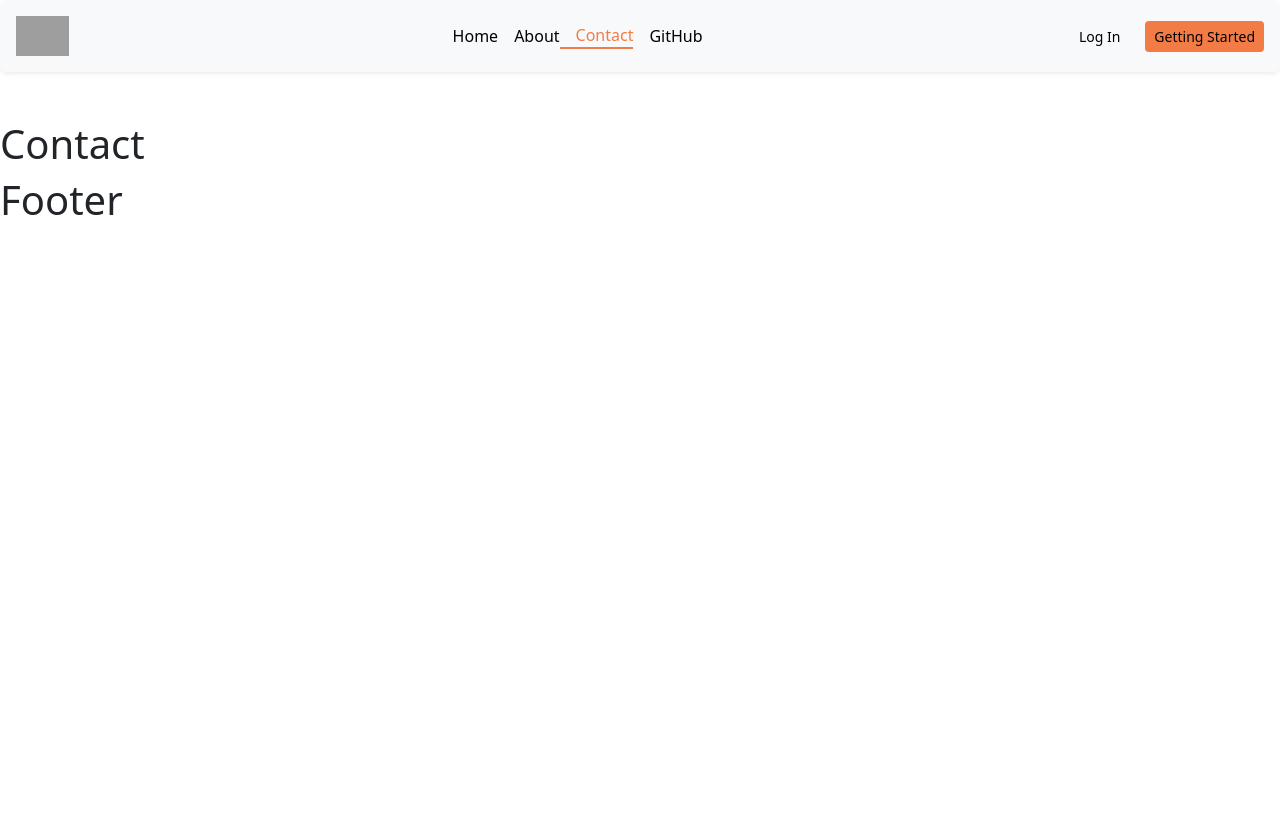
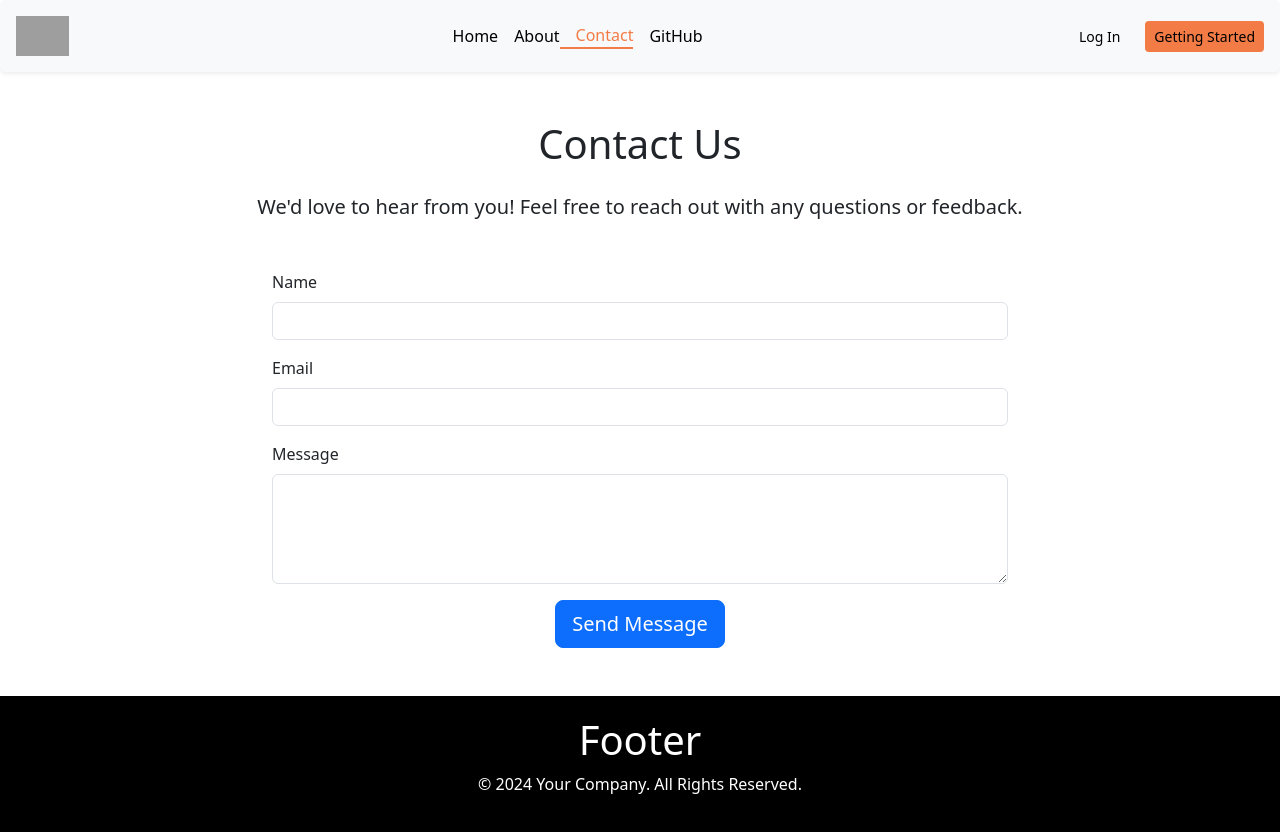
Before and after one commit to RutwikRMC/ReactRouting, a React (Vite) app: page /contact in a window 1280 px wide. Before the commit the page ends 800 px from the top, so only its background shows below. Built offline with nearby package versions, Linux system fonts and the light colour scheme; grey boxes are pictures that could not be loaded.

Commit message:
Added code for Home,About and contact page

```diff
--- a/src/App.jsx
+++ b/src/App.jsx
@@ -16,7 +16,7 @@ function App() {
         <Route path="/home" element={<Home />} />
         <Route path="/about" element={<About />} />
         <Route path="/contact" element={<Contact />} />
-        <Route path="/github" element={<GitHub />} /> {/* Fixed closing tag */}
+        <Route path="/github" element={<GitHub />} />
       </Routes>
       <Footer /> {/* Moved Footer inside Router */}
     </Router>
--- a/src/components/About/About.jsx
+++ b/src/components/About/About.jsx
@@ -2,9 +2,62 @@ import React from "react";
 
 function About() {
   return (
-    <div>
-      <h1>About Page</h1>
-      <p>This is the About page.</p>
+    <div className="container my-5">
+      <h1 className="display-4 fw-bold text-center mb-4">About Us</h1>
+
+      {/* Introduction Section */}
+      <section className="mb-5">
+        <p className="lead text-center">
+          Welcome to our store! We are passionate about delivering the best fashion to you.
+        </p>
+      </section>
+
+      {/* Our Story Section */}
+      <section className="row mb-5">
+        <div className="col-md-6">
+          <h2 className="h3">Our Story</h2>
+          <p>
+            Founded in 2020, our brand is committed to bringing the latest trends in fashion to
+            your doorstep. We started as a small boutique and have grown into an online store
+            catering to fashion lovers worldwide.
+          </p>
+        </div>
+        <div className="col-md-6">
+          <img
+            src="https://images.unsplash.com/photo-1529070538774-1843cb3265df?crop=entropy&cs=tinysrgb&fit=max&fm=jpg&ixid=MnwzNjUyOXwwfDF8c2VhcmNofDJ8fGZhY3Rpb258ZW58MHx8fHwxNjcxMzg0Mjg3&ixlib=rb-4.0.3&q=80&w=600"
+            alt="Our Story"
+            className="img-fluid rounded shadow-lg"
+          />
+        </div>
+      </section>
+
+      {/* Mission Section */}
+      <section className="row mb-5">
+        <div className="col-md-6">
+          <img
+            src="https://www.shutterstock.com/shutterstock/photos/2276750979/display_1500/stock-photo-mission-team-building-or-hands-of-business-people-with-goals-support-or-motivation-for-success-or-2276750979.jpg"
+            alt="Our Mission"
+            className="img-fluid rounded shadow-lg"
+          />
+        </div>
+        <div className="col-md-6">
+          <h2 className="h3">Our Mission</h2>
+          <p>
+            Our mission is simple: to provide high-quality, stylish clothing that doesn't break
+            the bank. We believe fashion should be accessible to everyone, and we strive to
+            deliver the best value to our customers through quality products and exceptional service.
+          </p>
+        </div>
+      </section>
+
+      {/* Vision Section */}
+      <section className="text-center bg-light py-5 rounded shadow-lg">
+        <h2 className="h3 mb-4">Our Vision</h2>
+        <p className="lead">
+          We aim to be a global leader in the fashion industry, setting trends and inspiring
+          confidence in our customers through innovation and creativity.
+        </p>
+      </section>
     </div>
   );
 }
--- a/src/components/Contact/Contact.jsx
+++ b/src/components/Contact/Contact.jsx
@@ -1,11 +1,82 @@
-import React from "react";
+import React, { useState } from "react";
 
-function Contact(){
-    return(
-        <div>
-            <h1>Contact</h1>
+function Contact() {
+  const [formData, setFormData] = useState({
+    name: "",
+    email: "",
+    message: ""
+  });
+
+  const handleChange = (e) => {
+    const { name, value } = e.target;
+    setFormData({ ...formData, [name]: value });
+  };
+
+  const handleSubmit = (e) => {
+    e.preventDefault();
+    // Handle form submission (e.g., send the data to an API)
+    console.log(formData);
+    alert("Thank you for contacting us!");
+  };
+
+  return (
+    <div className="container my-5">
+      <h1 className="text-center mb-4">Contact Us</h1>
+      <p className="text-center lead mb-5">We'd love to hear from you! Feel free to reach out with any questions or feedback.</p>
+
+      <div className="row justify-content-center">
+        <div className="col-md-8">
+          <form onSubmit={handleSubmit}>
+            {/* Name */}
+            <div className="mb-3">
+              <label htmlFor="name" className="form-label">Name</label>
+              <input
+                type="text"
+                className="form-control"
+                id="name"
+                name="name"
+                value={formData.name}
+                onChange={handleChange}
+                required
+              />
+            </div>
+
+            {/* Email */}
+            <div className="mb-3">
+              <label htmlFor="email" className="form-label">Email</label>
+              <input
+                type="email"
+                className="form-control"
+                id="email"
+                name="email"
+                value={formData.email}
+                onChange={handleChange}
+                required
+              />
+            </div>
+
+            {/* Message */}
+            <div className="mb-3">
+              <label htmlFor="message" className="form-label">Message</label>
+              <textarea
+                className="form-control"
+                id="message"
+                name="message"
+                rows="4"
+                value={formData.message}
+                onChange={handleChange}
+                required
+              ></textarea>
+            </div>
+
+            <div className="text-center">
+              <button type="submit" className="btn btn-primary btn-lg">Send Message</button>
+            </div>
+          </form>
         </div>
-    );
+      </div>
+    </div>
+  );
 }
 
 export default Contact;
--- a/src/components/Footer/Footer.jsx
+++ b/src/components/Footer/Footer.jsx
@@ -1,9 +1,14 @@
-import React from "react"
-function Footer(){
-    return(
-        <div>
-            <h1>Footer</h1>
-        </div>
-    )
+import React from "react";
+
+function Footer() {
+  return (
+    <footer style={{ backgroundColor: "#000", color: "#fff", padding: "20px 0" }}>
+      <div className="container text-center">
+        <h1>Footer</h1>
+        <p>&copy; {new Date().getFullYear()} Your Company. All Rights Reserved.</p>
+      </div>
+    </footer>
+  );
 }
+
 export default Footer;
--- a/src/components/Home/Home.jsx
+++ b/src/components/Home/Home.jsx
@@ -1,11 +1,102 @@
 import React from "react";
 
-function Home(){
-    return(
-        <div>
-            <h1>Boday of Home</h1>
+function Home() {
+  return (
+    <div className="container my-5">
+      {/* Hero Section */}
+      <div className="row align-items-center mb-5">
+        <div className="col-md-6">
+          <h1 className="display-4 fw-bold">Find Your Style</h1>
+          <p className="lead mt-3">
+            Discover the latest trends in fashion and get your favorite items at amazing prices.
+          </p>
+          <a href="#shop-now" className="btn btn-primary btn-lg mt-3 gtBtn">Shop Now</a>
         </div>
-    );
+        <div className="col-md-6">
+          <img
+            src="https://t3.ftcdn.net/jpg/05/33/25/88/360_F_533258844_moMmY2FoP1O0PwkK0mSMQmz18v8HadFP.jpg"
+            alt="Shopping"
+            className="img-fluid rounded shadow-lg"
+          />
+        </div>
+      </div>
+
+      {/* Featured Products Section */}
+      <div id="shop-now" className="text-center mb-5">
+        <h2 className="mb-4">Featured Products</h2>
+        <div className="row">
+          {/* Product 1 */}
+          <div className="col-md-4">
+            <div className="card h-100 shadow d-flex flex-column">
+              <img
+                src="https://static9.depositphotos.com/1594308/1158/i/450/depositphotos_11582705-stock-photo-brothers-with-bags.jpg"
+                className="card-img-top img-fixed-height"
+                alt="Stylish Jacket"
+              />
+              <div className="card-body flex-grow-1">
+                <h5 className="card-title">Childrens Shopping</h5>
+                <p className="card-text">
+                  Stay warm and stylish with this modern jacket. Available in multiple colors.
+                </p>
+              </div>
+              <div className="card-footer">
+                <a href="#" className="btn btn-outline-primary">Buy Now</a>
+              </div>
+            </div>
+          </div>
+
+          {/* Product 2 */}
+          <div className="col-md-4">
+            <div className="card h-100 shadow d-flex flex-column">
+              <img
+                src="https://img.freepik.com/free-photo/portrait-man-going-out-shopping-various-consumer-goods_23-2151669788.jpg"
+                className="card-img-top img-fixed-height"
+                alt="Casual Sneakers"
+              />
+              <div className="card-body flex-grow-1">
+                <h5 className="card-title">Mans Shooping</h5>
+                <p className="card-text">
+                  Comfortable and stylish sneakers for everyday wear. Grab them now!
+                </p>
+              </div>
+              <div className="card-footer">
+                <a href="#" className="btn btn-outline-primary">Buy Now</a>
+              </div>
+            </div>
+          </div>
+
+          {/* Product 3 */}
+          <div className="col-md-4">
+            <div className="card h-100 shadow d-flex flex-column">
+              <img
+                src="https://img.freepik.com/free-photo/full-length-portrait-happy-satisfied-woman_171337-6974.jpg"
+                className="card-img-top img-fixed-height"
+                alt="Elegant Watch"
+              />
+              <div className="card-body flex-grow-1">
+                <h5 className="card-title">Womens Shooping</h5>
+                <p className="card-text">
+                  Elevate your style with this sleek and elegant wristwatch. Perfect for all occasions.
+                </p>
+              </div>
+              <div className="card-footer">
+                <a href="#" className="btn btn-outline-primary">Buy Now</a>
+              </div>
+            </div>
+          </div>
+        </div>
+      </div>
+
+      {/* Promotional Section */}
+      <div className="text-center py-5 bg-light rounded shadow-lg">
+        <h2 className="mb-4">Exclusive Offers</h2>
+        <p className="lead">
+          Sign up for our newsletter and get 20% off your first order. Don’t miss out on our limited-time deals!
+        </p>
+        <a href="#" className="btn btn-danger btn-lg">Get Offer</a>
+      </div>
+    </div>
+  );
 }
 
 export default Home;
--- a/src/index.css
+++ b/src/index.css
@@ -32,5 +32,14 @@
 
 .navLink {
   text-decoration: none;
+}
 
+.hover-effect:hover {
+  transform: scale(1.05);
+  transition: all 0.3s ease-in-out;
 }
+
+.img-fixed-height {
+  height: 250px; /* Set this to whatever height you prefer */
+  object-fit: cover;
+}
```
